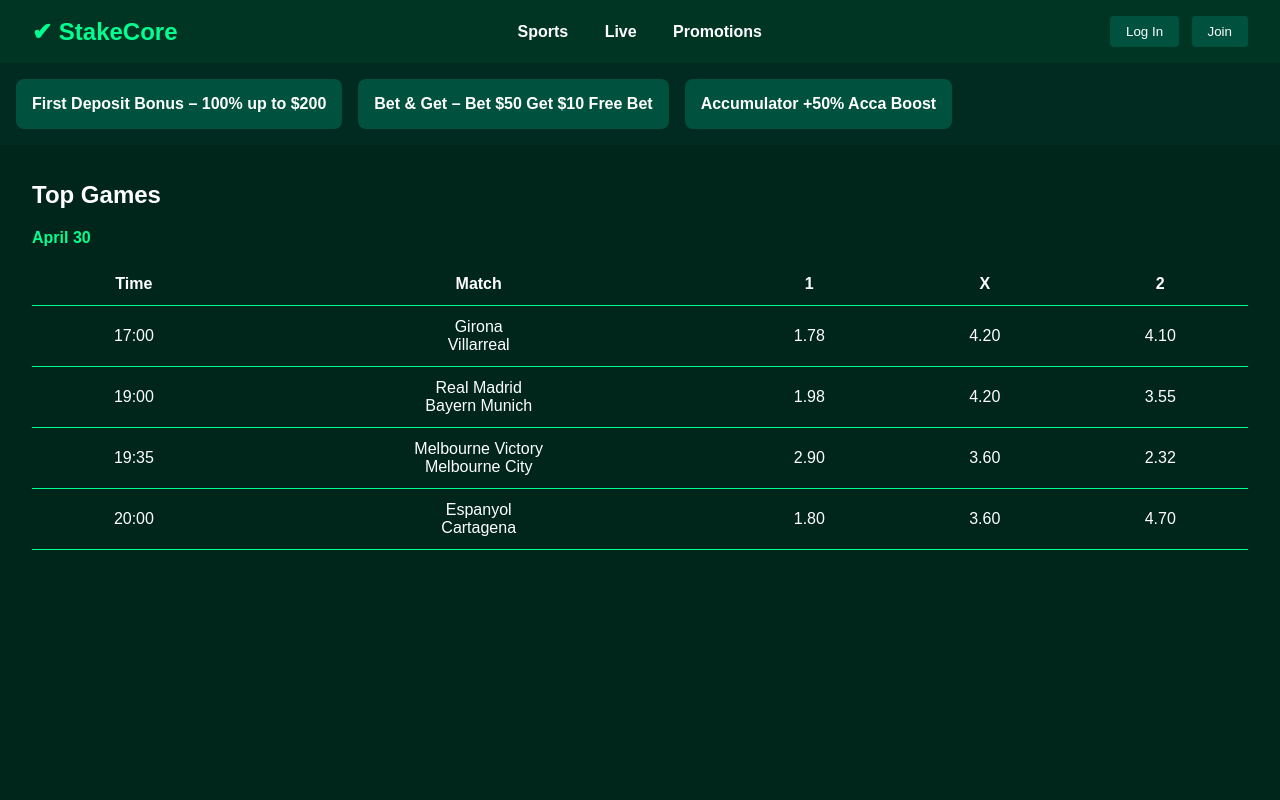
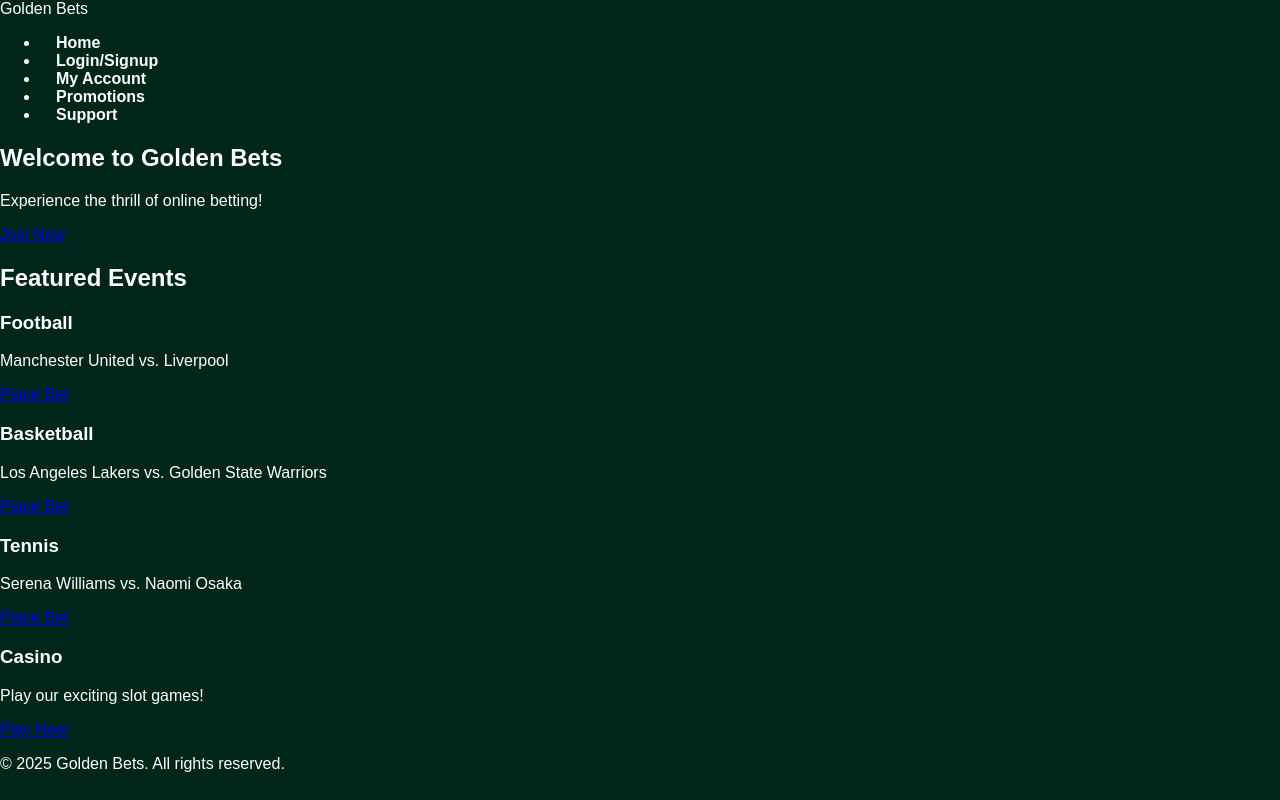
Before and after one commit to brian0703871403/stakecore, a plain HTML site: page index.html in a window 1280 px wide. Drawn offline with Linux system fonts and the light colour scheme.

Commit message:
Update index.html

```diff
--- a/index.html
+++ b/index.html
@@ -3,71 +3,59 @@
 <head>
     <meta charset="UTF-8">
     <meta name="viewport" content="width=device-width, initial-scale=1.0">
-  <title>StakeCore</title>
+    <title>Golden Bets - Your Winning Destination</title>
     <link rel="stylesheet" href="style.css">
 </head>
 <body>
-  <header class="navbar">
-    <div class="brand">✔ StakeCore</div>
+    <header>
+        <div class="logo">Golden Bets</div>
         <nav>
-      <a href="#">Sports</a>
-      <a href="#">Live</a>
-      <a href="#">Promotions</a>
+            <ul>
+                <li><a href="index.html">Home</a></li>
+                <li><a href="login.html">Login/Signup</a></li>
+                <li><a href="account.html">My Account</a></li>
+                <li><a href="#">Promotions</a></li>
+                <li><a href="#">Support</a></li>
+            </ul>
         </nav>
-    <div class="actions">
-      <button class="login">Log In</button>
-      <button class="join">Join</button>
-    </div>
     </header>
 
-  <section class="promotions">
-    <div class="promo-carousel">
-      <div class="promo active">First Deposit Bonus – 100% up to $200</div>
-      <div class="promo">Bet & Get – Bet $50 Get $10 Free Bet</div>
-      <div class="promo">Accumulator +50% Acca Boost</div>
+    <main>
+        <section class="hero">
+            <h1>Welcome to Golden Bets</h1>
+            <p>Experience the thrill of online betting!</p>
+            <a href="login.html" class="button">Join Now</a>
+        </section>
+
+        <section class="featured-events">
+            <h2>Featured Events</h2>
+            <div class="event-grid">
+                <div class="event-card">
+                    <h3>Football</h3>
+                    <p>Manchester United vs. Liverpool</p>
+                    <a href="#">Place Bet</a>
+                </div>
+                <div class="event-card">
+                    <h3>Basketball</h3>
+                    <p>Los Angeles Lakers vs. Golden State Warriors</p>
+                    <a href="#">Place Bet</a>
+                </div>
+                <div class="event-card">
+                    <h3>Tennis</h3>
+                    <p>Serena Williams vs. Naomi Osaka</p>
+                    <a href="#">Place Bet</a>
+                </div>
+                <div class="event-card">
+                    <h3>Casino</h3>
+                    <p>Play our exciting slot games!</p>
+                    <a href="#">Play Now</a>
+                </div>
             </div>
         </section>
+    </main>
 
-  <main class="games">
-    <h2>Top Games</h2>
-    <div class="match-day">April 30</div>
-    <table class="games-table">
-      <tr>
-        <th>Time</th>
-        <th>Match</th>
-        <th>1</th>
-        <th>X</th>
-        <th>2</th>
-      </tr>
-      <tr>
-        <td>17:00</td>
-        <td>Girona<br>Villarreal</td>
-        <td>1.78</td>
-        <td>4.20</td>
-        <td>4.10</td>
-      </tr>
-      <tr>
-        <td>19:00</td>
-        <td>Real Madrid<br>Bayern Munich</td>
-        <td>1.98</td>
-        <td>4.20</td>
-        <td>3.55</td>
-      </tr>
-      <tr>
-        <td>19:35</td>
-        <td>Melbourne Victory<br>Melbourne City</td>
-        <td>2.90</td>
-        <td>3.60</td>
-        <td>2.32</td>
-      </tr>
-      <tr>
-        <td>20:00</td>
-        <td>Espanyol<br>Cartagena</td>
-        <td>1.80</td>
-        <td>3.60</td>
-        <td>4.70</td>
-      </tr>
-    </table>
-  </main>
+    <footer>
+        <p>&copy; 2025 Golden Bets. All rights reserved.</p>
+    </footer>
 </body>
 </html>
```
Lines whose indentation alone changed are shown as unchanged.
